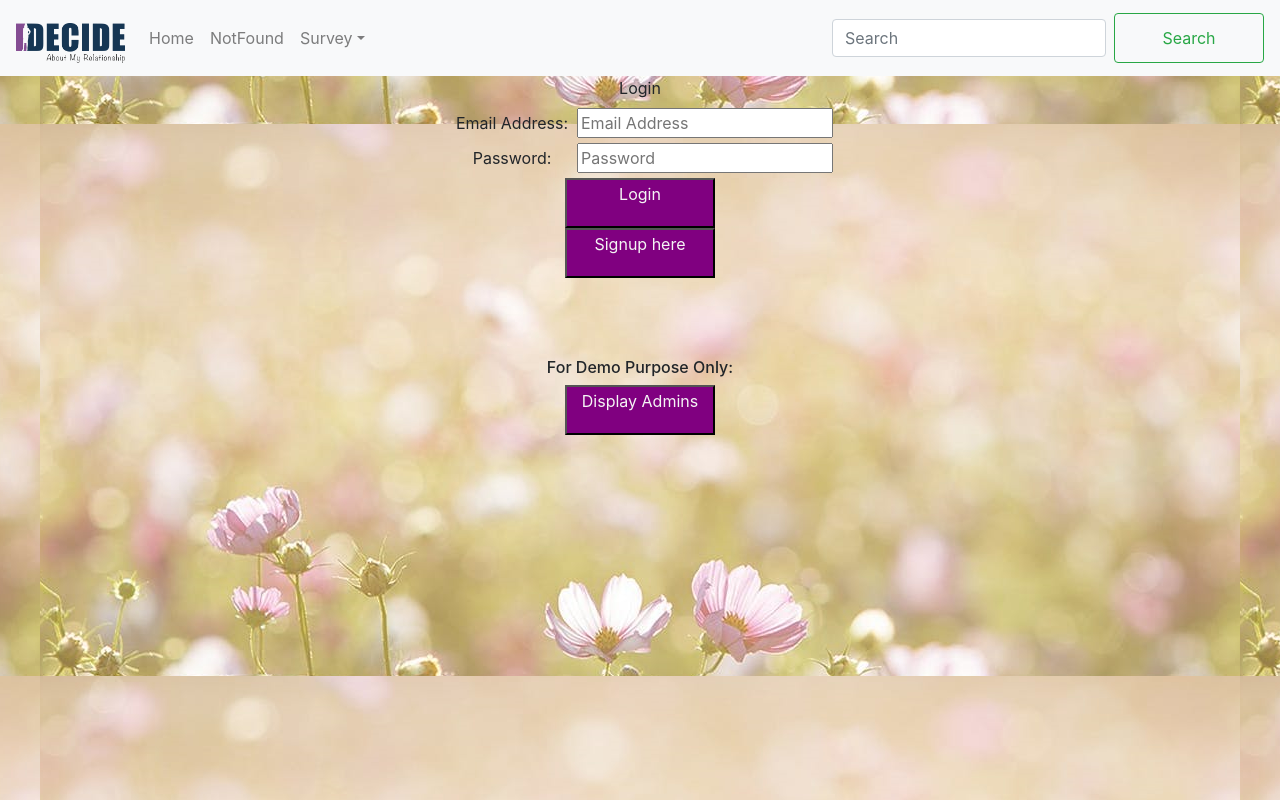
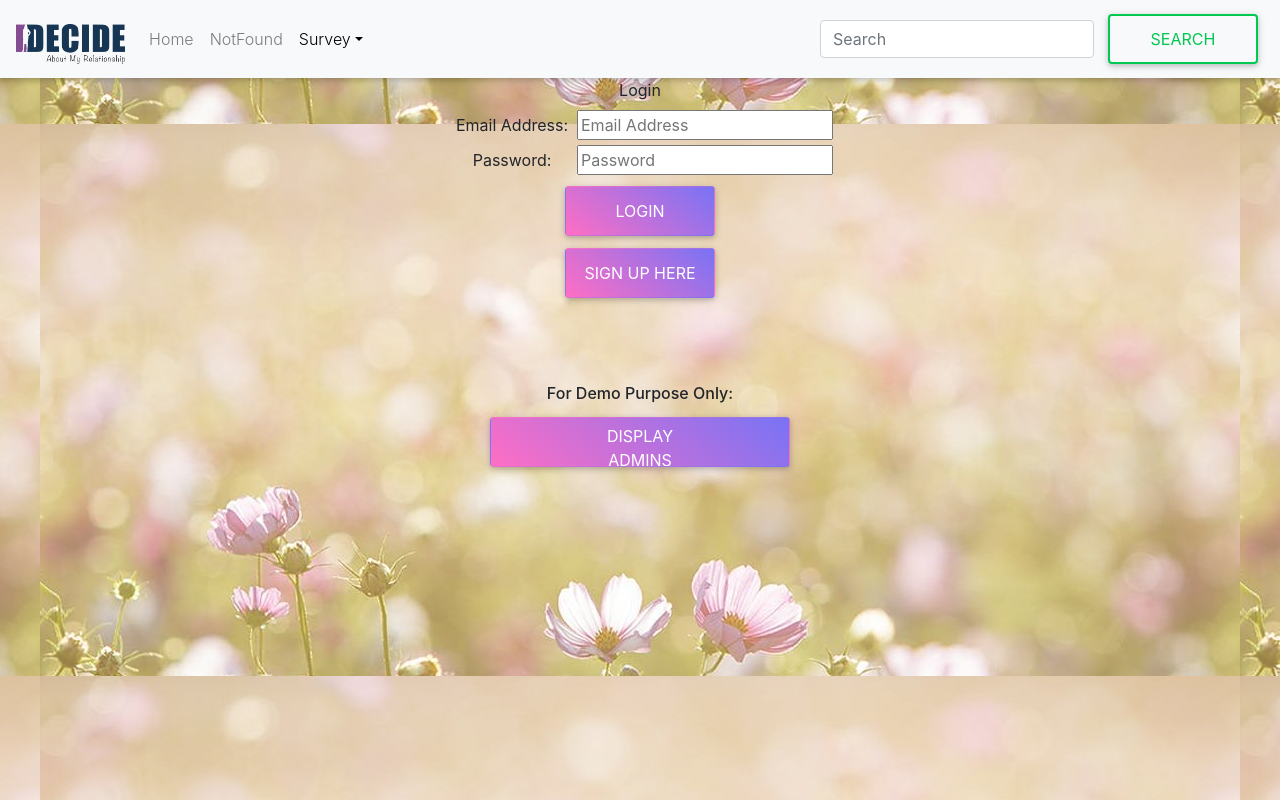
Before and after one commit to ccarner/SWEN90013-2020-ID, a React (Create React App) app in the folder frontend/idecide/: page /loginComponent/loginPage in a window 1280 px wide. Built offline with nearby package versions, Linux system fonts and the light colour scheme.

Commit message:
improving most buttons in the website to look very nice

```diff
--- a/frontend/idecide/package.json
+++ b/frontend/idecide/package.json
@@ -10,6 +10,7 @@
     "bootstrap": "^4.5.0",
     "jwt-decode": "^2.2.0",
     "material-ui": "^0.20.2",
+    "mdbreact": "^4.27.0",
     "react": "^16.13.1",
     "react-bootstrap": "^1.0.1",
     "react-dom": "^16.13.1",
--- a/frontend/idecide/src/components/Landing.js
+++ b/frontend/idecide/src/components/Landing.js
@@ -1,31 +1,33 @@
-import React, { Component } from 'react';
-import { NavLink } from 'react-router-dom';
-
-
-
-
+import React, { Component } from "react";
+import { NavLink } from "react-router-dom";
+import { Button } from "react-bootstrap";
+import { Fragment } from "react";
+import { MDBBtn } from "mdbreact";
+import "@fortawesome/fontawesome-free/css/all.min.css";
+import "bootstrap-css-only/css/bootstrap.min.css";
+import "mdbreact/dist/css/mdb.css";
 class Landing extends Component {
   render() {
     return (
       <div className="container" style={{ padding: "150px" }}>
-
-
         <h1 style={{ color: "purple" }}>Women's Wellbeing Project</h1>
         <br></br>
         <h2>Do you worry about whether your relationship is healthy?</h2>
         <h2>Do you sometimes wonder if you are safe?</h2>
-        <p>This website is for women who feel unsafe or afraid of a current or ex-partner.</p>
+        <p>
+          This website is for women who feel unsafe or afraid of a current or
+          ex-partner.
+        </p>
+
         <NavLink to="./surveyComponent/surveyHome">
-          <button >Anonymous</button><br></br>
+          <MDBBtn gradient="purple">Anonymous</MDBBtn>
         </NavLink>
         <NavLink to="./loginComponent/loginPage">
-          <button >Log in</button>
+          <MDBBtn gradient="purple">Log in</MDBBtn>
         </NavLink>
-
-
-      </div >
+      </div>
     );
   }
 }
 
-export default Landing
+export default Landing;
--- a/frontend/idecide/src/components/loginComponent/loginPage.js
+++ b/frontend/idecide/src/components/loginComponent/loginPage.js
@@ -1,8 +1,12 @@
 import React from "react";
 
 import { loginUser } from "../../API/loginAPI";
-import { NavLink } from 'react-router-dom';
+import { NavLink } from "react-router-dom";
 import AdminInfo from "./adminInfo";
+import { MDBBtn } from "mdbreact";
+import "@fortawesome/fontawesome-free/css/all.min.css";
+import "bootstrap-css-only/css/bootstrap.min.css";
+import "mdbreact/dist/css/mdb.css";
 
 export default class LoginPage extends React.Component {
   constructor(props) {
@@ -22,67 +26,65 @@ export default class LoginPage extends React.Component {
     this.setState({ showAdmin: true });
   }
   async handleSubmit(event) {
-
     // the following call will stop the form from submitting
     event.preventDefault();
     // get the user information
     const data = new FormData(event.target);
     var userObject = {};
-        data.forEach((value, key) => { userObject[key] = value });
+    data.forEach((value, key) => {
+      userObject[key] = value;
+    });
 
     let response = await loginUser(userObject);
-
 
     window.location.replace("/");
   }
 
   render() {
-
+    const style = { width: "300px", high: "0px" };
     return (
       <div>
         <form onSubmit={this.handleSubmit}>
           <div>
             <div className="header">Login</div>
             <div className="content">
-
               <div className="form">
-
-                                <div >
+                <div>
                   <label htmlFor="email">Email Address: </label>
                   <input type="text" name="email" placeholder="Email Address" />
                 </div>
 
-
-
                 <div>
                   <label htmlFor="password">Password: </label>
-                                    <input type="password" name="password" placeholder="Password" />
+                  <input
+                    type="password"
+                    name="password"
+                    placeholder="Password"
+                  />
                 </div>
-
               </div>
-
             </div>
 
             <div className="footer">
-                            <button >Login</button>
+              <MDBBtn gradient="purple">Login</MDBBtn>
               <br />
 
-                            <NavLink to='./registerPage'>
-                                <button>Signup here</button>
+              <NavLink to="./registerPage">
+                <MDBBtn gradient="purple">Sign up here</MDBBtn>
               </NavLink>
             </div>
-
           </div>
         </form>
 
         <div style={{ padding: "80px" }}>
           <h6>For Demo Purpose Only:</h6>
-
-                    <button onClick={this.displayAdmins}>Display Admins</button>
+          <MDBBtn style={style} onClick={this.displayAdmins} gradient="purple">
+            Display <br />
+            Admins
+          </MDBBtn>
 
           {this.state.showAdmin ? <AdminInfo /> : null}
         </div>
-
       </div>
     );
   }
--- a/frontend/idecide/src/components/loginComponent/registerPage.js
+++ b/frontend/idecide/src/components/loginComponent/registerPage.js
@@ -1,7 +1,10 @@
 import React from "react";
-
+import { MDBBtn } from "mdbreact";
+import "@fortawesome/fontawesome-free/css/all.min.css";
+import "bootstrap-css-only/css/bootstrap.min.css";
+import "mdbreact/dist/css/mdb.css";
 import { registerUser } from "../../API/loginAPI";
-import { NavLink } from 'react-router-dom';
+import { NavLink } from "react-router-dom";
 
 export default class RegisterPage extends React.Component {
   constructor(props) {
@@ -13,76 +16,82 @@ export default class RegisterPage extends React.Component {
       email: null,
       phoneNumber: null,
       postcode: null,
-            response: "Nothing yet"
+      response: "Nothing yet",
     };
     this.handleSubmit = this.handleSubmit.bind(this);
   }
 
   async handleSubmit(event) {
-
     // the following call will stop the form from submitting
     event.preventDefault();
 
     // get the user information
     const data = new FormData(event.target);
     var userObject = {};
-        data.forEach((value, key) => { userObject[key] = value });
+    data.forEach((value, key) => {
+      userObject[key] = value;
+    });
 
     await registerUser(userObject);
     window.location.replace("/");
   }
 
   render() {
-
     return (
       <div>
         <form onSubmit={this.handleSubmit}>
           <div>
             <div className="header">Register</div>
             <div className="content">
-
               <div className="form">
-                                <div >
+                <div>
                   <label htmlFor="username">Username: </label>
                   <input type="text" name="username" placeholder="username" />
                 </div>
                 <div>
                   <label htmlFor="password">Password: </label>
-                                    <input type="password" name="password" placeholder="Password" />
+                  <input
+                    type="password"
+                    name="password"
+                    placeholder="Password"
+                  />
                 </div>
                 <div>
                   <label htmlFor="partnerGender">Last Name: </label>
-                                    <input type="text" name="partnerGender" placeholder="partnerGender" />
+                  <input
+                    type="text"
+                    name="partnerGender"
+                    placeholder="partnerGender"
+                  />
                 </div>
-                                <div >
+                <div>
                   <label htmlFor="email">Email Address: </label>
                   <input type="text" name="email" placeholder="Email Address" />
                 </div>
 
-                                <div >
+                <div>
                   <label htmlFor="phoneNumber">Phone Number: </label>
-                                    <input type="text" name="phoneNumber" placeholder="phoneNumber" />
+                  <input
+                    type="text"
+                    name="phoneNumber"
+                    placeholder="phoneNumber"
+                  />
                 </div>
 
-
-
-                                <div >
+                <div>
                   <label htmlFor="postcode">Post Code:</label>
                   <input type="text" name="postcode" placeholder="postcode" />
                 </div>
-
               </div>
-
             </div>
 
             <div className="footer">
-                            <button >Register</button>
+              <MDBBtn gradient="purple">Register</MDBBtn>
               <br />
-                            <NavLink to='./loginPage'>
-                                <button>Login here</button>
+              <NavLink to="./loginPage">
+                <MDBBtn gradient="purple">Login here</MDBBtn>
               </NavLink>
             </div>
-
           </div>
         </form>
         {/* <div><h1>Returned message:{this.state.response}</h1></div> */}
--- a/frontend/idecide/src/components/surveyComponent/surveyHome.js
+++ b/frontend/idecide/src/components/surveyComponent/surveyHome.js
@@ -1,36 +1,50 @@
-import React, { Component } from 'react';
-import { NavLink } from 'react-router-dom';
+import React, { Component } from "react";
+import { NavLink } from "react-router-dom";
 import "../../CSS/survey.css";
+import { MDBBtn } from "mdbreact";
+import "@fortawesome/fontawesome-free/css/all.min.css";
+import "bootstrap-css-only/css/bootstrap.min.css";
+import "mdbreact/dist/css/mdb.css";
 
 export default class SurveyHome extends Component {
   render() {
     return (
       <div className="container" style={{ padding: "100px" }}>
-                <h2 style={{ color: "purple" }}>Help Me Decide</h2><br />
+        <h2 style={{ color: "purple" }}>Help Me Decide</h2>
+        <br />
         <h6>There are three modules below.</h6>
         <h6>The 'My Relationship' module is optional,</h6>
-                <h6>but you must complete 'Safety' and 'Priorities' before you can continue.</h6>
+        <h6>
+          but you must complete 'Safety' and 'Priorities' before you can
+          continue.
+        </h6>
         <h6>Click 'Next' in the bottom right corner when you are finished.</h6>
 
         <NavLink to="/surveyComponent/relationshipSurvey">
-                    <img src={require("./iconRelationshipSurvey.png")} alt="Relationship Survey Icon" />
+          <img
+            src={require("./iconRelationshipSurvey.png")}
+            alt="Relationship Survey Icon"
+          />
         </NavLink>
         <NavLink to="/surveyComponent/safetySurvey" style={{ padding: "10px" }}>
-                    <img src={require("./iconSafetySurvey.png")} alt="Safety Survey Icon" />
+          <img
+            src={require("./iconSafetySurvey.png")}
+            alt="Safety Survey Icon"
+          />
         </NavLink>
         <NavLink to="/surveyComponent/prioritiesSurvey">
-                    <img src={require("./iconPrioritiesSurvey.png")} alt="Priorities Survey Icon" />
+          <img
+            src={require("./iconPrioritiesSurvey.png")}
+            alt="Priorities Survey Icon"
+          />
         </NavLink>
 
         <div style={{ padding: "10px" }}>
           <NavLink to="/">
-                        <button >Next</button>
+            <MDBBtn gradient="purple">Next</MDBBtn>
           </NavLink>
-                </div >
-            </div >
-
-
-
+        </div>
+      </div>
     );
   }
 }
```
Also changed, not shown: frontend/idecide/src/index.js (+10 -7 lines). Lines whose indentation alone changed are shown as unchanged.
